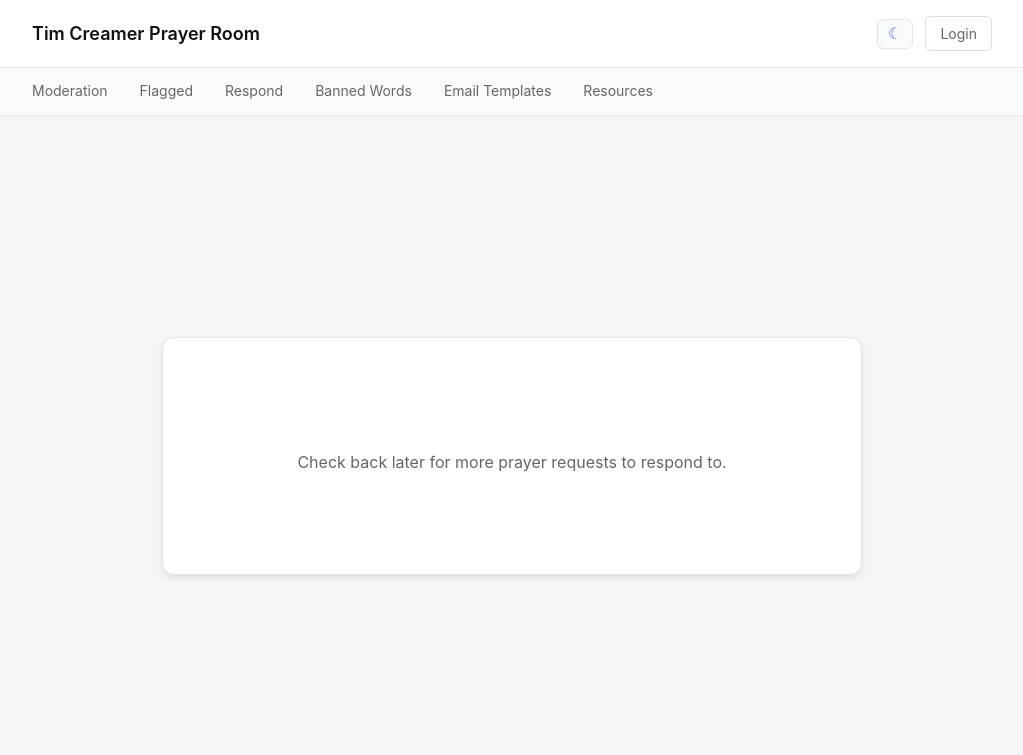
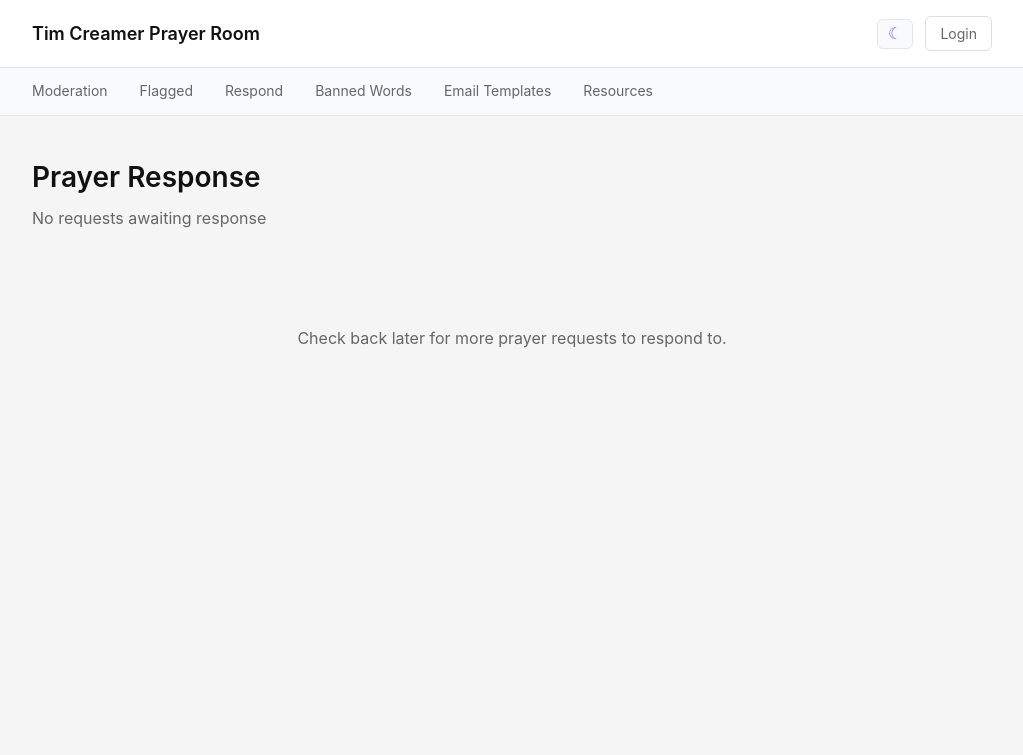
Before and after one commit to thec3uk/prayer-room-api, a Django app: template prayer_room_api/templates/prayers/prayer_response.html in a window 1280 px wide. Shown: the top 755 px of the page, without its empty margins (128-1151 px from the left). Run offline with Django 5.2, Linux system fonts and the light colour scheme; the template is opened without the code that fills it, so the values that code supplies are empty.

Commit message:
Update responses page to allow for list of responses.

```diff
--- a/prayer_room_api/forms.py
+++ b/prayer_room_api/forms.py
@@ -64,7 +64,7 @@ class FlaggedModerationForm(forms.Form):
 class PrayerResponseForm(forms.ModelForm):
     ACTION_CHOICES = [
         ("respond", "Respond"),
-        ("skip", "Skip"),
+        ("no_response", "Mark as no response"),
     ]
 
     action = forms.ChoiceField(choices=ACTION_CHOICES, widget=forms.HiddenInput())
--- a/prayer_room_api/models.py
+++ b/prayer_room_api/models.py
@@ -47,6 +47,7 @@ class PrayerPraiseRequest(models.Model):
     flagged_at = models.DateTimeField(null=True, blank=True)
     archived_at = models.DateTimeField(null=True, blank=True)
     approved_at = models.DateTimeField(null=True, blank=True)
+    response_skipped_at = models.DateTimeField(null=True, blank=True)
 
     def __str__(self):
         return f"{self.name}: {self.content[:10]}"
--- a/prayer_room_api/templates/prayers/_prayer_response_content.html
+++ b/prayer_room_api/templates/prayers/_prayer_response_content.html
@@ -1,52 +1,79 @@
-{% if prayer %}
-<div class="prayer-card">
-    <div class="prayer-card-header">
-        <div class="prayer-card-name">{{ prayer.name }}</div>
-        <div class="prayer-card-meta">
+<p class="subtitle">
+    {% if paginator.count %}
+        {{ paginator.count }} request{{ paginator.count|pluralize }} awaiting response
+        {% if is_paginated %}(showing {{ page_obj.start_index }}-{{ page_obj.end_index }}){% endif %}
+    {% else %}
+        No requests awaiting response
+    {% endif %}
+</p>
+
+{% if prayers %}
+<ul class="prayer-list">
+    {% for prayer in prayers %}
+    <li class="prayer-item" id="prayer-{{ prayer.id }}">
+        <div class="prayer-header">
+            <div>
+                <div class="prayer-name">{{ prayer.name }}</div>
+                <div class="prayer-meta">
                     <span class="badge badge-{{ prayer.type }}">{{ prayer.get_type_display }}</span>
                     <span class="badge badge-location">{{ prayer.location.name }}</span>
-            <span class="prayer-card-date">{{ prayer.created_at|date:"M d, Y" }}</span>
                 </div>
             </div>
+            <div class="prayer-date">{{ prayer.created_at|date:"M d, Y" }}</div>
+        </div>
 
-    <div class="prayer-card-content">{{ prayer.content }}</div>
+        <div class="prayer-content">{{ prayer.content }}</div>
 
-    <div class="response-form">
         <textarea
+            id="response-{{ prayer.id }}"
             name="response_comment"
             class="response-textarea"
-            placeholder="Write your prayer response here..."
-            autofocus
-        ></textarea>
-    </div>
+            placeholder="Write your prayer response here..."></textarea>
 
-    <div class="prayer-card-actions">
-        <button type="button" class="btn btn-skip"
+        <div class="prayer-actions">
+            <button type="button" class="btn btn-no-response"
                 hx-post="{% url 'prayer-response' %}"
-            hx-vals='{"prayer_id": "{{ prayer.id }}", "action": "skip"}'
+                hx-vals='{"prayer_id": "{{ prayer.id }}", "action": "no_response"}'
                 hx-target="#prayer-response-content"
                 hx-swap="innerHTML swap:0.3s">
-            Skip
+                Mark as no response
             </button>
             <button type="button" class="btn btn-save"
                 hx-post="{% url 'prayer-response' %}"
                 hx-vals='{"prayer_id": "{{ prayer.id }}", "action": "respond"}'
-            hx-include="[name=response_comment]"
+                hx-include="#response-{{ prayer.id }}"
                 hx-target="#prayer-response-content"
                 hx-swap="innerHTML swap:0.3s">
-            Save & Next
+                Save Response
             </button>
         </div>
 
         <div class="keyboard-hint">
             Press <kbd>Cmd</kbd>+<kbd>Enter</kbd> or <kbd>Ctrl</kbd>+<kbd>Enter</kbd> to save
         </div>
-</div>
+    </li>
+    {% endfor %}
+</ul>
+
+{% if is_paginated %}
+<nav class="pagination">
+    {% if page_obj.has_previous %}
+        <a href="?page=1" hx-get="{% url 'prayer-response' %}?page=1" hx-target="#prayer-response-content" hx-swap="innerHTML">&laquo; First</a>
+        <a href="?page={{ page_obj.previous_page_number }}" hx-get="{% url 'prayer-response' %}?page={{ page_obj.previous_page_number }}" hx-target="#prayer-response-content" hx-swap="innerHTML">Previous</a>
+    {% endif %}
+
+    <span class="current">Page {{ page_obj.number }} of {{ page_obj.paginator.num_pages }}</span>
+
+    {% if page_obj.has_next %}
+        <a href="?page={{ page_obj.next_page_number }}" hx-get="{% url 'prayer-response' %}?page={{ page_obj.next_page_number }}" hx-target="#prayer-response-content" hx-swap="innerHTML">Next</a>
+        <a href="?page={{ page_obj.paginator.num_pages }}" hx-get="{% url 'prayer-response' %}?page={{ page_obj.paginator.num_pages }}" hx-target="#prayer-response-content" hx-swap="innerHTML">Last &raquo;</a>
+    {% endif %}
+</nav>
+{% endif %}
+
 {% else %}
-<div class="prayer-card">
 <div class="empty-state">
     <h2>{{ empty_message }}</h2>
     <p>Check back later for more prayer requests to respond to.</p>
 </div>
-</div>
 {% endif %}
--- a/prayer_room_api/templates/prayers/prayer_response.html
+++ b/prayer_room_api/templates/prayers/prayer_response.html
@@ -3,53 +3,44 @@
 {% block title %}Prayer Response - Tim Creamer Prayer Room{% endblock %}
 
 {% block extra_styles %}
-        .response-container {
-            display: flex;
-            flex-direction: column;
-            align-items: center;
-            justify-content: center;
-            min-height: calc(100vh - 200px);
-            padding: 40px 20px;
+        .prayer-list {
+            list-style: none;
         }
 
-        .prayer-card {
+        .prayer-item {
             background: var(--bg-primary);
             border: 1px solid var(--border-color);
-            border-radius: 12px;
-            padding: 40px;
-            min-width: 700px;
-            width: 100%;
-            box-shadow: 0 4px 6px -1px var(--shadow-color);
+            border-radius: 8px;
+            padding: 24px;
+            margin-bottom: 16px;
             animation: fadeIn 0.3s ease-out;
         }
 
         @keyframes fadeIn {
-            from {
-                opacity: 0;
-                transform: translateY(10px);
-            }
-            to {
-                opacity: 1;
-                transform: translateY(0);
-            }
+            from { opacity: 0; transform: translateY(6px); }
+            to { opacity: 1; transform: translateY(0); }
         }
 
-        .prayer-card-header {
-            margin-bottom: 24px;
+        .prayer-header {
+            display: flex;
+            justify-content: space-between;
+            align-items: flex-start;
+            margin-bottom: 16px;
+            gap: 12px;
         }
 
-        .prayer-card-name {
-            font-size: 1.25rem;
+        .prayer-name {
             font-weight: 600;
+            font-size: 1rem;
             color: var(--text-primary);
-            margin-bottom: 8px;
         }
 
-        .prayer-card-meta {
+        .prayer-meta {
             display: flex;
             gap: 8px;
             align-items: center;
             flex-wrap: wrap;
+            margin-top: 4px;
         }
 
         .badge-prayer {
@@ -67,28 +58,24 @@
             color: var(--badge-inactive-text);
         }
 
-        .prayer-card-date {
+        .prayer-date {
             font-size: 0.85rem;
             color: var(--text-faint);
+            white-space: nowrap;
         }
 
-        .prayer-card-content {
-            font-size: 1.125rem;
-            line-height: 1.75;
+        .prayer-content {
             color: var(--text-secondary);
-            margin-bottom: 32px;
+            margin-bottom: 16px;
             white-space: pre-wrap;
-        }
-
-        .response-form {
-            margin-bottom: 24px;
+            line-height: 1.6;
         }
 
         .response-textarea {
             width: 100%;
-            min-height: 150px;
-            padding: 16px;
-            font-size: 1rem;
+            min-height: 110px;
+            padding: 12px;
+            font-size: 0.95rem;
             line-height: 1.6;
             border: 2px solid var(--border-color);
             border-radius: 8px;
@@ -96,6 +83,7 @@
             transition: border-color 0.15s ease;
             background: var(--bg-input);
             color: var(--text-secondary);
+            margin-bottom: 12px;
         }
 
         .response-textarea:focus {
@@ -107,7 +95,7 @@
             color: var(--text-faint);
         }
 
-        .prayer-card-actions {
+        .prayer-actions {
             display: flex;
             gap: 12px;
             justify-content: flex-end;
@@ -116,8 +104,6 @@
         .btn-save {
             background: var(--btn-primary-bg);
             color: #fff;
-            padding: 12px 24px;
-            font-size: 1rem;
         }
 
         [data-theme="dark"] .btn-save {
@@ -128,15 +114,13 @@
             background: var(--btn-primary-hover);
         }
 
-        .btn-skip {
+        .btn-no-response {
             background: var(--bg-primary);
             color: var(--text-muted);
             border: 1px solid var(--border-light);
-            padding: 12px 24px;
-            font-size: 1rem;
         }
 
-        .btn-skip:hover:not(:disabled) {
+        .btn-no-response:hover:not(:disabled) {
             background: var(--bg-secondary);
             border-color: var(--border-color);
         }
@@ -144,7 +128,7 @@
         .keyboard-hint {
             font-size: 0.75rem;
             color: var(--text-faint);
-            margin-top: 12px;
+            margin-top: 8px;
             text-align: right;
         }
 
@@ -174,28 +158,16 @@
             font-size: 1rem;
         }
 
-        @media (max-width: 768px) {
-            .response-container {
-                padding: 20px 16px;
-                min-height: calc(100vh - 160px);
-            }
-
-            .prayer-card {
-                padding: 24px;
-                border-radius: 8px;
-                min-width: unset;
-            }
-
-            .prayer-card-content {
-                font-size: 1rem;
-            }
-
-            .prayer-card-actions {
+        @media (max-width: 600px) {
+            .prayer-header {
                 flex-direction: column;
             }
 
-            .btn-save,
-            .btn-skip {
+            .prayer-actions {
+                flex-direction: column;
+            }
+
+            .btn {
                 width: 100%;
                 text-align: center;
             }
@@ -203,24 +175,24 @@
 {% endblock extra_styles %}
 
 {% block content %}
-<div class="response-container">
-    <div id="prayer-response-content">
-        {% include "prayers/_prayer_response_content.html" %}
-    </div>
+<h1>Prayer Response</h1>
+
+<div id="prayer-response-content">
+    {% include "prayers/_prayer_response_content.html" %}
 </div>
 {% endblock content %}
 
 {% block extra_scripts %}
 <script>
-    // Keyboard shortcut: Cmd/Ctrl+Enter to save
+    // Cmd/Ctrl+Enter inside a textarea saves that textarea's prayer.
     document.addEventListener('keydown', (e) => {
-        if ((e.metaKey || e.ctrlKey) && e.key === 'Enter') {
-            e.preventDefault();
-            const saveBtn = document.querySelector('.btn-save');
-            if (saveBtn && !saveBtn.disabled) {
-                saveBtn.click();
-            }
-        }
+        if (!((e.metaKey || e.ctrlKey) && e.key === 'Enter')) return;
+        const textarea = e.target.closest('.response-textarea');
+        if (!textarea) return;
+        e.preventDefault();
+        const card = textarea.closest('.prayer-item');
+        const saveBtn = card && card.querySelector('.btn-save');
+        if (saveBtn && !saveBtn.disabled) saveBtn.click();
     });
 </script>
 {% endblock extra_scripts %}
```
Also changed, not shown: prayer_room_api/tests/test_prayer_response.py (+53 -65 lines), prayer_room_api/views.py (+24 -34 lines), prayer_room_api/migrations/0020_prayerpraiserequest_response_skipped_at.py (added). Lines whose indentation alone changed are shown as unchanged.
